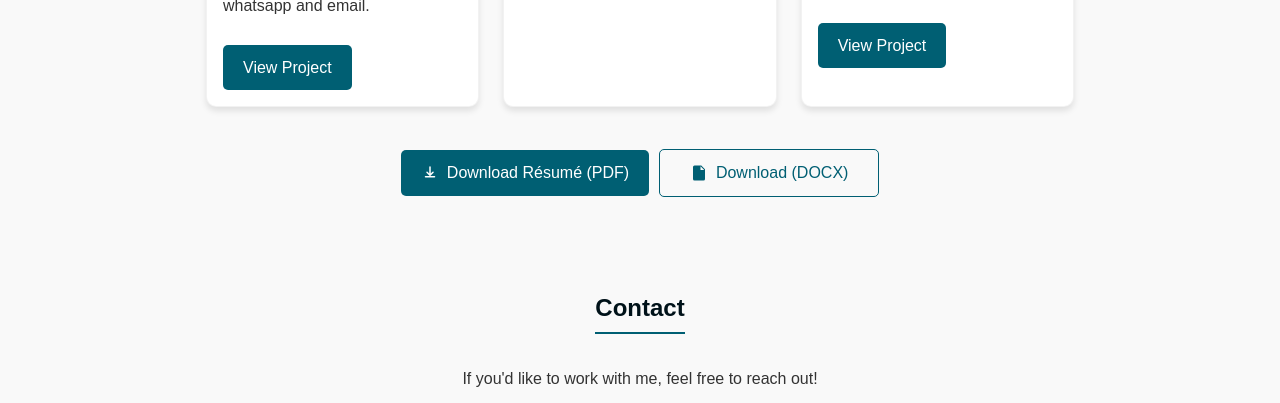
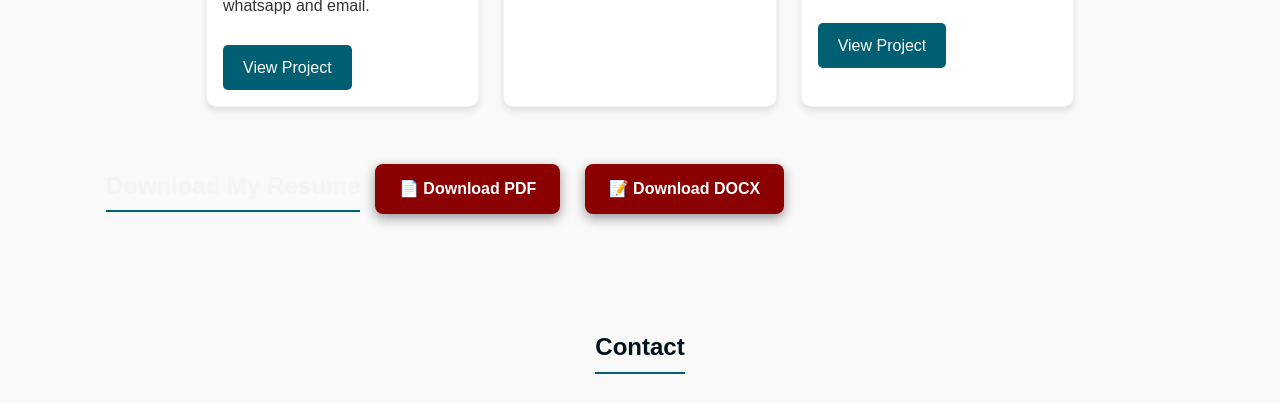
Before and after one commit to slide-t/Olajide-azeezportfolio, a plain HTML site: page index.html in a window 1280 px wide. Shown: the part 1337-1740 px from the top of the page. Drawn offline with Linux system fonts and the light colour scheme.

Commit message:
Update index.html

```diff
--- a/index.html
+++ b/index.html
@@ -240,12 +240,53 @@ footer { text-align: center; padding: 1.5rem; background: var(--header-bg); colo
   </section>
   <!-- Font Awesome CDN (latest version) -->
 <link rel="stylesheet" href="https://cdnjs.cloudflare.com/ajax/libs/font-awesome/6.5.1/css/all.min.css">
-<!-- ==== Resume Download (paste anywhere on your portfolio page) ==== -->
+
+  <!-- Resume Download Section -->
+<section id="resume-download" style="text-align: center; margin: 40px 0;">
+  <h2 style="color: #f5f5f5;">Download My Resume</h2>
+
+  <!-- Resume Buttons -->
+  <a href="resume.pdf" download
+     class="resume-btn">
+     📄 Download PDF
+  </a>
+
+  <a href="resume.docx" download
+     class="resume-btn">
+     📝 Download DOCX
+  </a>
+</section>
+
+<!-- Resume Button Styles -->
+<style>
+  .resume-btn {
+    display: inline-block;
+    margin: 10px;
+    padding: 12px 24px;
+    background: #8B0000; /* deep red */
+    color: #fff;
+    text-decoration: none;
+    font-weight: bold;
+    border-radius: 8px;
+    transition: transform 0.3s ease, background 0.3s ease;
+    box-shadow: 0 4px 12px rgba(0,0,0,0.4);
+  }
+
+  .resume-btn:hover {
+    background: #b22222; /* lighter deep red */
+    transform: scale(1.08);
+    box-shadow: 0 6px 15px rgba(0,0,0,0.5);
+  }
+</style>
+
+
+
+  <!-- ==== Resume Download (paste anywhere on your portfolio page) ==== --
 <div class="btn-row" id="resume-download">
   <a class="btn"
      href="resume.html"
      download="Olajide_Azeez_Resume.pdf">
-    <!-- Inline download icon (theme-aware) -->
+    <!-- Inline download icon (theme-aware) --
     <svg aria-hidden="true" viewBox="0 0 24 24" width="18" height="18" style="margin-right:8px">
       <path fill="currentColor" d="M12 3a1 1 0 0 1 1 1v8.59l2.3-2.3a1 1 0 1 1 1.4 1.42l-4 4a1 1 0 0 1-1.4 0l-4-4a1 1 0 0 1 1.4-1.42L11 12.59V4a1 1 0 0 1 1-1z"/>
       <path fill="currentColor" d="M5 17a1 1 0 0 1 1-1h12a1 1 0 1 1 0 2H6a1 1 0 0 1-1-1z"/>
@@ -264,7 +305,7 @@ footer { text-align: center; padding: 1.5rem; background: var(--header-bg); colo
   </a>
 </div>
 
-<!-- Theme-aware helpers (uses your existing CSS variables) -->
+<!-- Theme-aware helpers (uses your existing CSS variables) --
 <style>
   .btn-row{
     display:flex; gap:10px; flex-wrap:wrap; align-items:center; justify-content:center;
@@ -287,6 +328,7 @@ footer { text-align: center; padding: 1.5rem; background: var(--header-bg); colo
     min-width: 220px; text-align:center;
   }
 </style>
+  -->
 <style>
   #contact {
     text-align: center;
```
